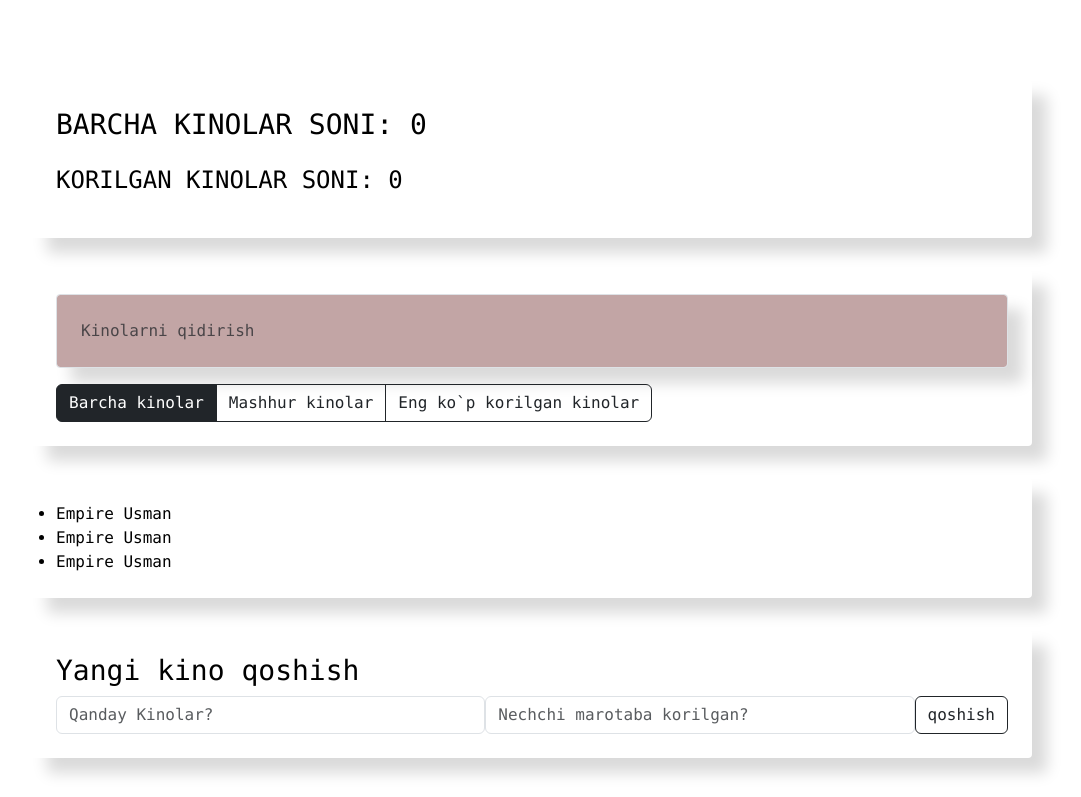
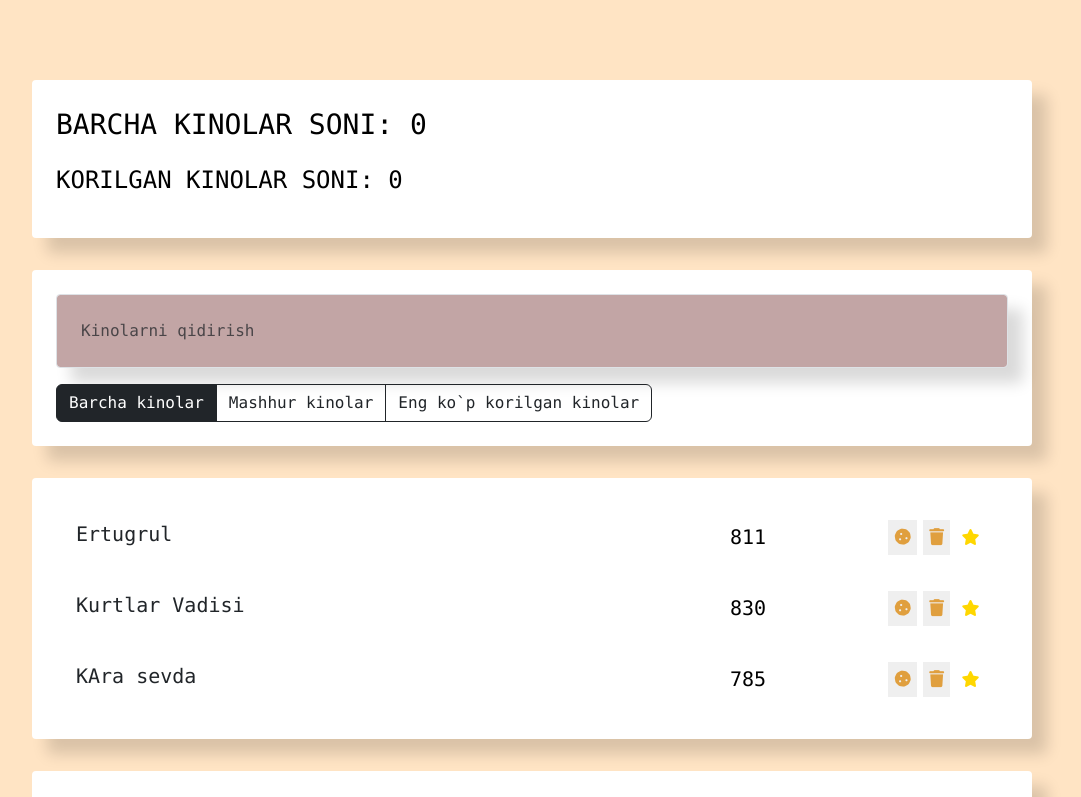
Before and after one commit to Mirabbosbek9778/Vue.js, a Vue app: page / in a window 1280 px wide. Shown: the top 797 px of the page, without its empty margins (108-1189 px from the left). Built offline with nearby package versions, Linux system fonts and the light colour scheme.

Commit message:
props about working props,bind,v-bind,v-for about working!

```diff
--- a/src/components/app/App.vue
+++ b/src/components/app/App.vue
@@ -38,14 +38,14 @@ export default {
 .content {
   width: 1000px;
   min-height: 700px;
-  background-color: white;
+  background-color: bisque;
   margin: 0 auto;
   padding: 5rem 0;
 }
 .search-panel {
   margin-top: 2rem;
   padding: 1.5rem;
-  background-color: white;
+  background-color: rgb(255, 255, 255);
   border-radius: 4px;
   box-shadow: 15px 15px 15px rgba(0, 0, 0, 0.15);
 }
--- a/src/components/move-add-form/MoveAddForm.vue
+++ b/src/components/move-add-form/MoveAddForm.vue
@@ -25,7 +25,7 @@ export default {};
 .movie-add-form {
   margin-top: 2rem;
   padding: 1.5rem;
-  background-color: white;
+  background-color: rgb(255, 255, 255);
   border-radius: 4px;
   box-shadow: 15px 15px 15px rgba(0, 0, 0, 0.15);
 }
--- a/src/components/move-list/MoveList.vue
+++ b/src/components/move-list/MoveList.vue
@@ -1,14 +1,23 @@
 <template>
   <ul class="movie-list list-group">
-    <MovieListItem />
-    <MovieListItem />
-    <MovieListItem />
+    <MovieListItem v-for="movie in movies" :movie="movie" />
   </ul>
 </template>
 
 <script>
 import MovieListItem from "../movie-list-item/MovieListItem.vue";
-export default { components: { MovieListItem } };
+export default {
+  components: { MovieListItem },
+  data() {
+    return {
+      movies: [
+        { name: "Ertugrul", viewers: 811, favourite: false, like: true },
+        { name: "Kurtlar Vadisi", viewers: 830, favourite: false, like: true },
+        { name: "KAra sevda", viewers: 785, favourite: false, like: true },
+      ],
+    };
+  },
+};
 </script>
 
 <style scoped>
--- a/src/components/movie-list-item/MovieListItem.vue
+++ b/src/components/movie-list-item/MovieListItem.vue
@@ -1,9 +1,85 @@
 <template>
-  <li>Empire Usman</li>
+  <li class="list-group-item d-flex justify-content-between" :class="[{like:movie.like},{favourite:movie.favourite}]">
+    <span class="list-group-item-label">{{ movie.name }}</span>
+    <input type="number" class="list-group-item-input" :value="movie.viewers" />
+    <div class="d-flex justify-content-center align-items-center">
+      <button type="button" class="btn-cookie btn-sm">
+        <i class="fas fa-cookie"></i>
+      </button>
+
+      <button type="button" class="btn-cookie btn-sm">
+        <i class="fas fa-trash"></i>
+      </button>
+      <i class="fas fa-star"></i>
+    </div>
+  </li>
 </template>
 
 <script>
-export default {};
+export default {
+  props: {
+    movie: {
+      type: Object,
+      required: true,
+    },
+  },
+};
 </script>
 
-<style></style>
+<style scoped>
+.list-group-item {
+  padding: 15px 20px;
+  border-bottom: 1px solid #3d5a80;
+  border: none;
+}
+.list-group-item:last-child {
+  border-bottom: none;
+}
+.list-group-item span {
+  line-height: 35px;
+  font-size: 20px;
+  cursor: pointer;
+  width: 550px;
+}
+.list-group-item input {
+  line-height: 35px;
+  font-size: 20px;
+  text-align: center;
+  border: 0;
+  outline: none;
+}
+.list-group-item button {
+  widows: 35px;
+  height: 35px;
+  margin: 3px;
+  font-size: 17px;
+  border: none;
+  cursor: pointer;
+}
+
+.list-group-item .btn-cookie {
+  color: #e09f3e;
+}
+.list-group-item .btn-trash {
+  color: #e5383b;
+}
+.list-group-item .fa-star {
+  width: 35px;
+  height: 35px;
+  text-align: center;
+  line-height: 35px;
+  font-size: 16px;
+  color: #ffd700;
+  transition: 0.3s all;
+  transform: translate(30px);
+  opacity: 0;
+}
+.list-group-item.like .fa-star {
+  opacity: 1;
+  transform: translateX(0);
+}
+.list-group-item.favourite .list-group-item-label,
+.list-group-item.favourite .list-group-item-input {
+  color: #e09f3e;
+}
+</style>
--- a/src/index.css
+++ b/src/index.css
@@ -0,0 +1,3 @@
+body{
+    background-color: bisque;
+}
```
